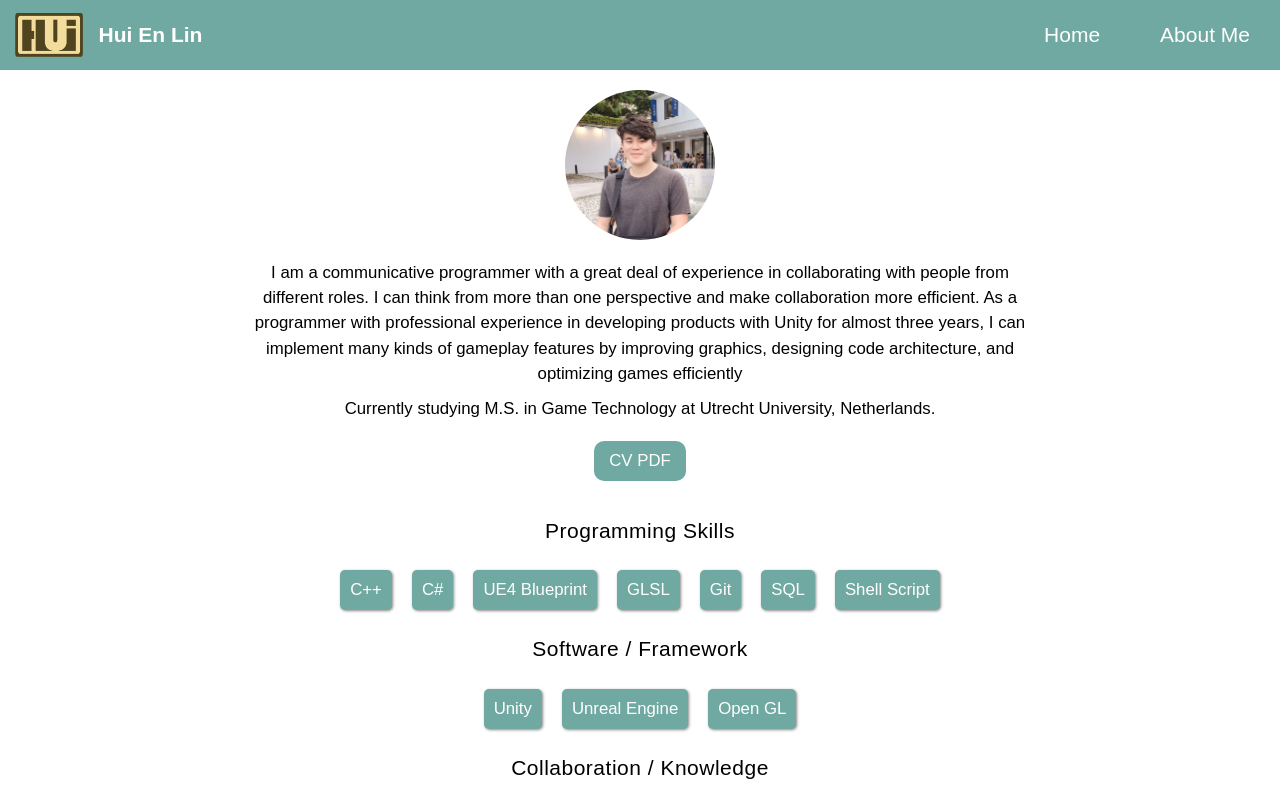
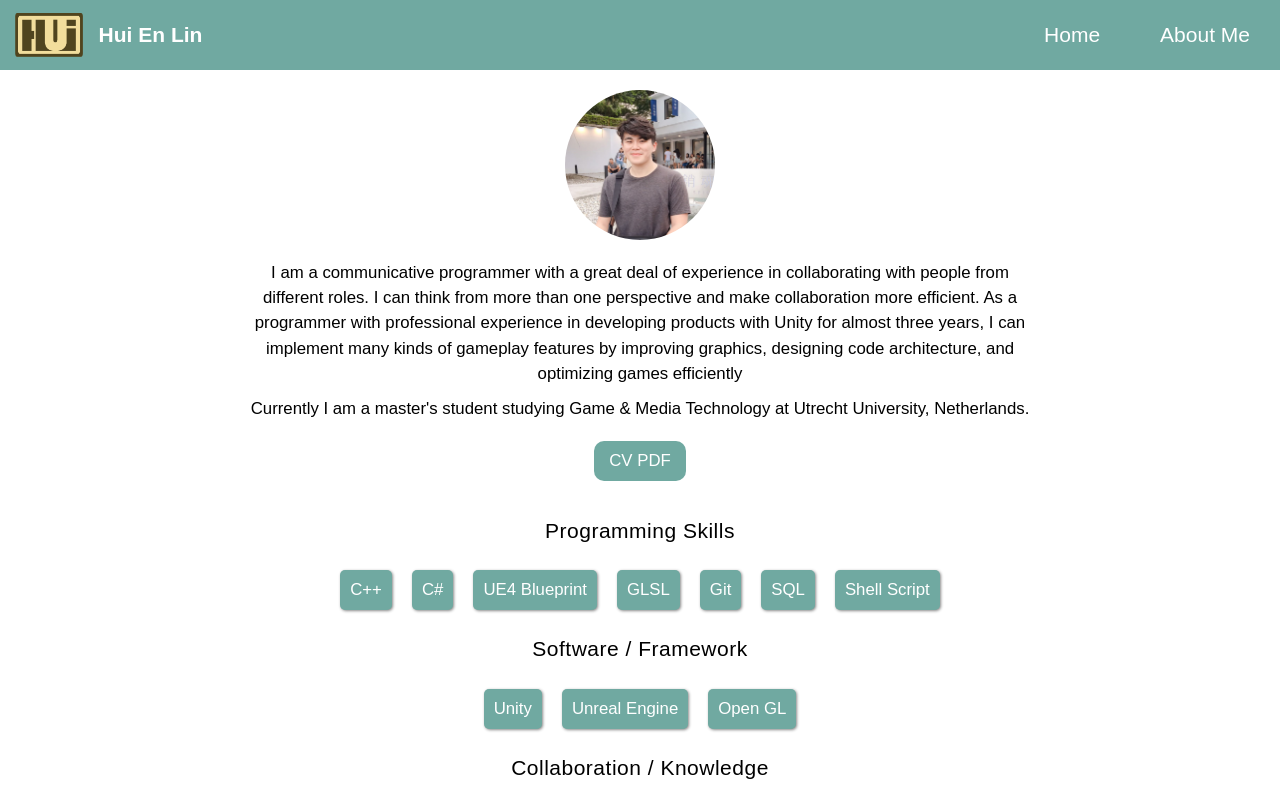
Before and after one commit to willake/hui-en.me-next, a Next.js app: page /about in a window 1280 px wide. Shown: the top 800 px of the page. Built offline with nearby package versions, Linux system fonts and the light colour scheme.

Commit message:
update: update about information

```diff
--- a/data/about.ts
+++ b/data/about.ts
@@ -7,7 +7,7 @@ export const aboutData: AboutAPIData = {
         As a programmer with professional experience in developing products with Unity for almost three years,
         I can implement many kinds of gameplay features by improving graphics,
         designing code architecture, and optimizing games efficiently`,
-    `Currently studying M.S. in Game Technology at Utrecht University, Netherlands.`,
+    `Currently I am a master's student studying Game & Media Technology at Utrecht University, Netherlands.`,
   ],
   programmingSkill: [
     `C++`,
--- a/pages/projects/fruit-am-i.tsx
+++ b/pages/projects/fruit-am-i.tsx
@@ -64,7 +64,10 @@ const FruitAmI: NextPage = () => {
           In addition, I wrote a devlog for this project and a demo project for
           the core system in this game.
         </Paragraph>
-        <InlineLink title="DevLog" href="https://huienlin.itch.io/fruit-am-i">
+        <InlineLink
+          title="DevLog"
+          href="https://huienlin.itch.io/fruit-am-i/devlog/373700/the-development-of-fruit-am-i"
+        >
           DevLog
         </InlineLink>
         <InlineLink
```
